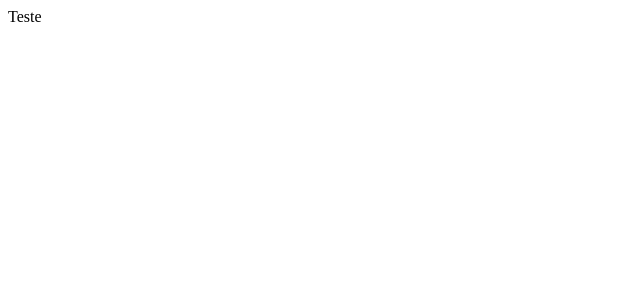
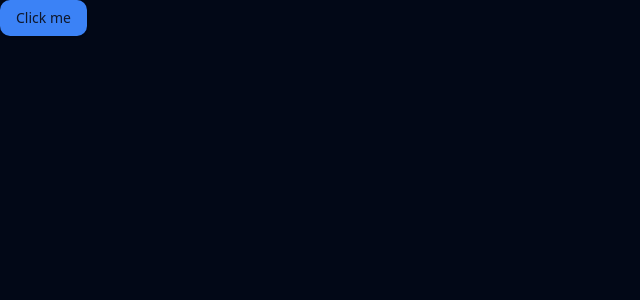
Before and after one commit to daviaxs/upload-ai-web, a React (Vite) app: page / in a window 1280 px wide. Shown: the top 300 px of the page, without its empty margins (0-640 px from the left). Built offline with nearby package versions, Linux system fonts and the light colour scheme.

Commit message:
Added theme

```diff
--- a/package.json
+++ b/package.json
@@ -11,6 +11,7 @@
   },
   "dependencies": {
     "@radix-ui/react-icons": "^1.3.0",
+    "@radix-ui/react-slot": "^1.0.2",
     "class-variance-authority": "^0.7.0",
     "clsx": "^2.0.0",
     "react": "^18.2.0",
--- a/src/App.tsx
+++ b/src/App.tsx
@@ -1,3 +1,5 @@
+import { Button } from './components/ui/button'
+
 export function App() {
-  return 'Teste'
+  return <Button>Click me</Button>
 }
--- /dev/null
+++ b/src/components/ui/button.tsx
@@ -0,0 +1,57 @@
+import { Slot } from '@radix-ui/react-slot'
+import { cva, type VariantProps } from 'class-variance-authority'
+import * as React from 'react'
+
+import { cn } from '@/lib/utils'
+
+const buttonVariants = cva(
+  'inline-flex items-center justify-center rounded-md text-sm font-medium transition-colors focus-visible:outline-none focus-visible:ring-1 focus-visible:ring-ring disabled:pointer-events-none disabled:opacity-50',
+  {
+    variants: {
+      variant: {
+        default:
+          'bg-primary text-primary-foreground shadow hover:bg-primary/90',
+        destructive:
+          'bg-destructive text-destructive-foreground shadow-sm hover:bg-destructive/90',
+        outline:
+          'border border-input bg-transparent shadow-sm hover:bg-accent hover:text-accent-foreground',
+        secondary:
+          'bg-secondary text-secondary-foreground shadow-sm hover:bg-secondary/80',
+        ghost: 'hover:bg-accent hover:text-accent-foreground',
+        link: 'text-primary underline-offset-4 hover:underline',
+      },
+      size: {
+        default: 'h-9 px-4 py-2',
+        sm: 'h-8 rounded-md px-3 text-xs',
+        lg: 'h-10 rounded-md px-8',
+        icon: 'h-9 w-9',
+      },
+    },
+    defaultVariants: {
+      variant: 'default',
+      size: 'default',
+    },
+  },
+)
+
+export interface ButtonProps
+  extends React.ButtonHTMLAttributes<HTMLButtonElement>,
+    VariantProps<typeof buttonVariants> {
+  asChild?: boolean
+}
+
+const Button = React.forwardRef<HTMLButtonElement, ButtonProps>(
+  ({ className, variant, size, asChild = false, ...props }, ref) => {
+    const Comp = asChild ? Slot : 'button'
+    return (
+      <Comp
+        className={cn(buttonVariants({ variant, size, className }))}
+        ref={ref}
+        {...props}
+      />
+    )
+  },
+)
+Button.displayName = 'Button'
+
+export { Button, buttonVariants }
--- a/src/global.css
+++ b/src/global.css
@@ -4,72 +4,35 @@
 
 @layer base {
   :root {
-    --background: 0 0% 100%;
-    --foreground: 240 10% 3.9%;
-
-    --card: 0 0% 100%;
-    --card-foreground: 240 10% 3.9%;
-
-    --popover: 0 0% 100%;
-    --popover-foreground: 240 10% 3.9%;
-
-    --primary: 240 5.9% 10%;
-    --primary-foreground: 0 0% 98%;
-
-    --secondary: 240 4.8% 95.9%;
-    --secondary-foreground: 240 5.9% 10%;
-
-    --muted: 240 4.8% 95.9%;
-    --muted-foreground: 240 3.8% 46.1%;
-
-    --accent: 240 4.8% 95.9%;
-    --accent-foreground: 240 5.9% 10%;
-
-    --destructive: 0 84.2% 60.2%;
-    --destructive-foreground: 0 0% 98%;
-
-    --border: 240 5.9% 90%;
-    --input: 240 5.9% 90%;
-    --ring: 240 10% 3.9%;
-
-    --radius: 0.5rem;
-  }
-
-  .dark {
-    --background: 240 10% 3.9%;
-    --foreground: 0 0% 98%;
-
-    --card: 240 10% 3.9%;
-    --card-foreground: 0 0% 98%;
-
-    --popover: 240 10% 3.9%;
-    --popover-foreground: 0 0% 98%;
-
-    --primary: 0 0% 98%;
-    --primary-foreground: 240 5.9% 10%;
-
-    --secondary: 240 3.7% 15.9%;
-    --secondary-foreground: 0 0% 98%;
-
-    --muted: 240 3.7% 15.9%;
-    --muted-foreground: 240 5% 64.9%;
-
-    --accent: 240 3.7% 15.9%;
-    --accent-foreground: 0 0% 98%;
-
+    --background: 222.2 84% 4.9%;
+    --foreground: 210 40% 98%;
+    --card: 222.2 84% 4.9%;
+    --card-foreground: 210 40% 98%;
+    --popover: 222.2 84% 4.9%;
+    --popover-foreground: 210 40% 98%;
+    --primary: 217.2 91.2% 59.8%;
+    --primary-foreground: 222.2 47.4% 11.2%;
+    --secondary: 217.2 32.6% 17.5%;
+    --secondary-foreground: 210 40% 98%;
+    --muted: 217.2 32.6% 17.5%;
+    --muted-foreground: 215 20.2% 65.1%;
+    --accent: 217.2 32.6% 17.5%;
+    --accent-foreground: 210 40% 98%;
     --destructive: 0 62.8% 30.6%;
-    --destructive-foreground: 0 0% 98%;
-
-    --border: 240 3.7% 15.9%;
-    --input: 240 3.7% 15.9%;
-    --ring: 240 4.9% 83.9%;
+    --destructive-foreground: 210 40% 98%;
+    --border: 217.2 32.6% 17.5%;
+    --input: 217.2 32.6% 17.5%;
+    --ring: 224.3 76.3% 48%;
+    --radius: 0.75rem;
   }
 }
+
 
 @layer base {
   * {
     @apply border-border;
   }
+
   body {
     @apply bg-background text-foreground;
   }
--- a/src/main.tsx
+++ b/src/main.tsx
@@ -1,3 +1,4 @@
+import '@/global.css'
 import React from 'react'
 import ReactDOM from 'react-dom/client'
 import { App } from './App.tsx'
```
Also changed, not shown: 1 other file (tests, documents, lock files or other folders).
